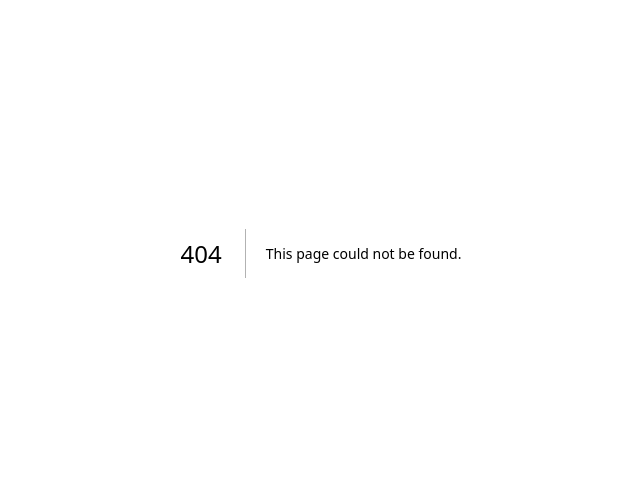
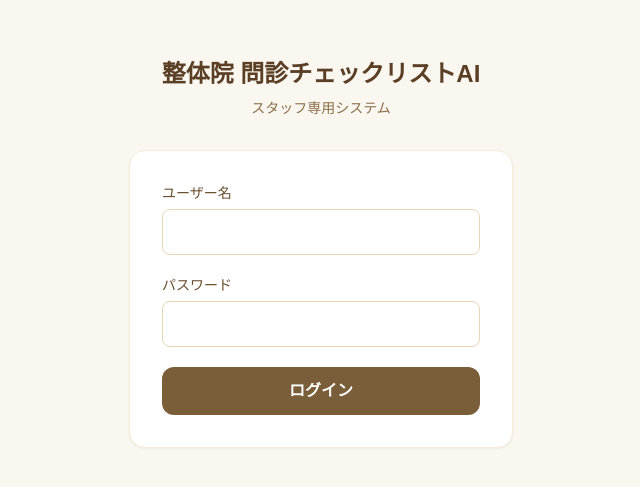
Before and after one commit to mi386883-ikumi/chiro-checklist-ai, a Next.js app: page /login in a window 1280 px wide. Before the commit this address had no page. Shown: the part 147-634 px from the top of the page, without its empty margins (319-959 px from the left). Built offline with nearby package versions, Linux system fonts and the light colour scheme.

Commit message:
ログイン画面を追加・Basic AuthをCookieセッション認証に変更

```diff
--- /dev/null
+++ b/src/app/api/auth/login/route.ts
@@ -0,0 +1,23 @@
+import { NextRequest, NextResponse } from 'next/server'
+
+export async function POST(req: NextRequest) {
+  const { user, pass } = await req.json()
+
+  const validUser = process.env.BASIC_AUTH_USER ?? 'admin'
+  const validPass = process.env.BASIC_AUTH_PASS ?? 'changeme'
+
+  if (user !== validUser || pass !== validPass) {
+    return NextResponse.json({ error: '認証失敗' }, { status: 401 })
+  }
+
+  const token = btoa(`${validUser}:${validPass}`)
+  const res = NextResponse.json({ ok: true })
+  res.cookies.set('auth_token', token, {
+    httpOnly: true,
+    secure: true,
+    sameSite: 'lax',
+    maxAge: 60 * 60 * 24 * 30,
+    path: '/',
+  })
+  return res
+}
--- /dev/null
+++ b/src/app/login/page.tsx
@@ -0,0 +1,88 @@
+'use client'
+
+import { useState } from 'react'
+import { useRouter } from 'next/navigation'
+
+export default function LoginPage() {
+  const [user, setUser] = useState('')
+  const [pass, setPass] = useState('')
+  const [error, setError] = useState('')
+  const [loading, setLoading] = useState(false)
+  const router = useRouter()
+
+  const handleSubmit = async (e: React.FormEvent) => {
+    e.preventDefault()
+    setLoading(true)
+    setError('')
+    try {
+      const res = await fetch('/api/auth/login', {
+        method: 'POST',
+        headers: { 'Content-Type': 'application/json' },
+        body: JSON.stringify({ user, pass }),
+      })
+      if (res.ok) {
+        router.push('/')
+        router.refresh()
+      } else {
+        setError('ユーザー名またはパスワードが正しくありません')
+      }
+    } catch {
+      setError('エラーが発生しました')
+    } finally {
+      setLoading(false)
+    }
+  }
+
+  return (
+    <div className="min-h-screen bg-cream flex items-center justify-center px-4">
+      <div className="w-full max-w-sm">
+        <div className="text-center mb-8">
+          <h1 className="text-2xl font-bold text-warm-brown-800">整体院 問診チェックリストAI</h1>
+          <p className="text-warm-brown-500 text-sm mt-2">スタッフ専用システム</p>
+        </div>
+
+        <form onSubmit={handleSubmit} className="bg-white rounded-2xl shadow-sm border border-warm-brown-100 p-8 space-y-5">
+          <div>
+            <label className="block text-sm font-medium text-warm-brown-700 mb-1.5">
+              ユーザー名
+            </label>
+            <input
+              type="text"
+              value={user}
+              onChange={e => setUser(e.target.value)}
+              required
+              autoComplete="username"
+              className="w-full px-4 py-2.5 border border-warm-brown-200 rounded-lg text-warm-brown-900 focus:outline-none focus:ring-2 focus:ring-warm-brown-400 focus:border-transparent transition"
+            />
+          </div>
+
+          <div>
+            <label className="block text-sm font-medium text-warm-brown-700 mb-1.5">
+              パスワード
+            </label>
+            <input
+              type="password"
+              value={pass}
+              onChange={e => setPass(e.target.value)}
+              required
+              autoComplete="current-password"
+              className="w-full px-4 py-2.5 border border-warm-brown-200 rounded-lg text-warm-brown-900 focus:outline-none focus:ring-2 focus:ring-warm-brown-400 focus:border-transparent transition"
+            />
+          </div>
+
+          {error && (
+            <p className="text-red-600 text-sm text-center">{error}</p>
+          )}
+
+          <button
+            type="submit"
+            disabled={loading}
+            className="w-full bg-warm-brown-600 hover:bg-warm-brown-700 disabled:opacity-50 text-white font-semibold py-3 rounded-xl transition-colors"
+          >
+            {loading ? 'ログイン中...' : 'ログイン'}
+          </button>
+        </form>
+      </div>
+    </div>
+  )
+}
```
Also changed, not shown: src/middleware.ts (+16 -9 lines).
